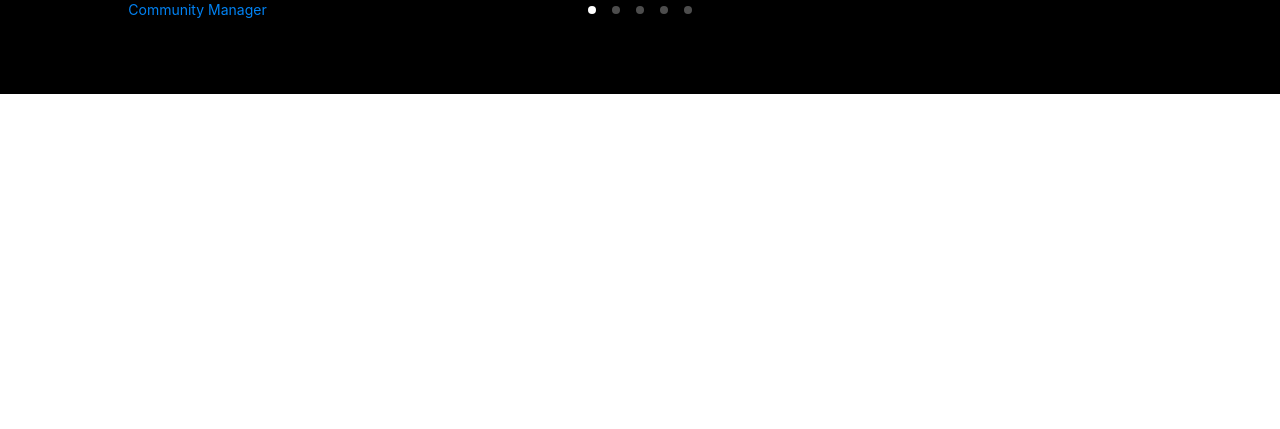
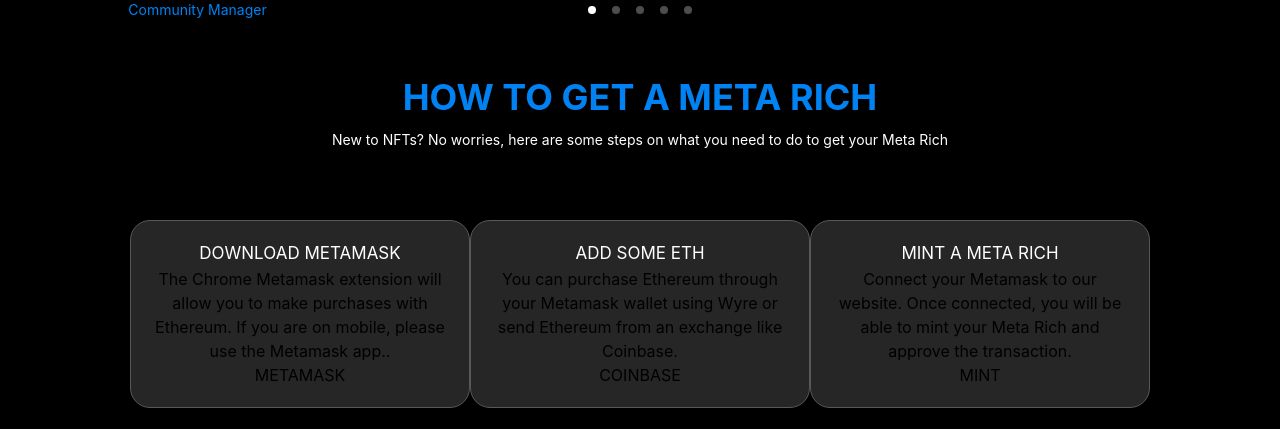
Before and after one commit to DukeHonety/metarich, a React (Create React App) app: page / in a window 1280 px wide. Shown: the part 4837-5266 px from the top of the page. Before the commit the page ends 4931 px from the top, so only its background shows below. Built offline with nearby package versions, Linux system fonts and the light colour scheme.

Commit message:
chore: show `metarichway` tab

```diff
--- /dev/null
+++ b/src/views/howtoget/data.json
@@ -0,0 +1,24 @@
+{
+    "metarich": [ {
+            "title": "DOWNLOAD METAMASK",
+            "img": "https://uploads-ssl.webflow.com/6190a1f04e2d84fef77d7bdd/61b909e9df48e34b2f2182ad_metamask.14d6da9e.gif",
+            "detail": "The Chrome Metamask extension will allow you to make purchases with Ethereum. If you are on mobile, please use the Metamask app..",
+            "btnLink": "https://metamask.io/",
+            "btnName": "METAMASK"
+        },
+        {
+            "title": "ADD SOME ETH",
+            "img": "https://uploads-ssl.webflow.com/6190a1f04e2d84fef77d7bdd/61b90f5f356a8444dd26b297_ethereum.3d198f77.gif",
+            "detail": "You can purchase Ethereum through your Metamask wallet using Wyre or send Ethereum from an exchange like Coinbase.",
+            "btnLink": "https://www.coinbase.com/de/",
+            "btnName": "COINBASE"
+        },
+        {
+            "title": "MINT A META RICH",
+            "img": "https://uploads-ssl.webflow.com/6190a1f04e2d84fef77d7bdd/61ba418d402e301abecb15ad_Shouriken%2022(1).gif",
+            "detail": "Connect your Metamask to our website. Once connected, you will be able to mint your Meta Rich and approve the transaction.",
+            "btnLink": "/mint",
+            "btnName": "MINT"
+        }
+    ]
+}
--- /dev/null
+++ b/src/views/howtoget/getWay.tsx
@@ -0,0 +1,26 @@
+
+const Getway = (props:any) => {
+    const info = props.info;
+    const num = props.num;
+    const wayClass = {
+        contain: "w-1/3 p-20p pt-0 border border-solid border-getWay rounded-20p bg-roadStep text-center",
+        title: "mb-0 text-white text-17p text-center",
+        imgDiv: "flex justify-center items-center",
+        img: "w-full h-full border border-solid border-getWay",
+        detail: "",
+        btn: ""
+    };
+    return (
+        <div className={wayClass.contain}>
+            <div>
+
+            </div>
+            <h1 className={wayClass.title}>{info.title}</h1>
+            <p className={wayClass.detail}>{info.detail}</p>
+            <a className={wayClass.btn} href={info.btnLink}>{info.btnName}</a>
+        </div>
+    );
+
+}
+
+export default Getway;
--- /dev/null
+++ b/src/views/howtoget/howtoget.tsx
@@ -0,0 +1,31 @@
+import Getway from "./getWay";
+import Data from "./data.json"
+
+const Howtoget = () =>{
+    const getWays = Data.metarich;
+    const classAry = {
+        contain : "",
+        title : "mb-5p mt-20p text-Mint text-36p font-bold text-center uppercase",
+        description : "text-white text-center text-roboto text-14p",
+        meta: "flex mt-70p px-130p justify-space-between items-center",
+    };
+    const stringAry = {
+        title: "HOW TO GET A META RICH",
+        description : "New to NFTs? No worries, here are some steps on what you need to do to get your Meta Rich",
+    };
+    return (
+        <div className={classAry.contain}>
+            <h3 className={classAry.title}>{stringAry.title}</h3>
+            <p className={classAry.description}>{stringAry.description}</p>
+            <div className={classAry.meta}>
+                {
+                    getWays.map( (way:any, key:number) => {
+                        return <Getway info={way} key={key} num={key} />;
+                    })
+                }
+            </div>
+        </div>
+    );
+}
+
+export default Howtoget;
--- a/src/views/index.tsx
+++ b/src/views/index.tsx
@@ -5,7 +5,7 @@
 import PageHeader from "../components/header";
 import PageFooter from "../components/footer";
 import MintPage from "./mintDiv/mintDiv";
-
+import Howtoget from "./howtoget/howtoget";
 const Richyshib = () =>{
     return (
         <>
@@ -16,6 +16,7 @@
                 <Roadmaps />
                 <Rarities />
                 <Teams />
+                <Howtoget />
                 <PageFooter />
             </div>
         </>
--- a/tailwind.config.js
+++ b/tailwind.config.js
@@ -14,6 +14,7 @@
         "rarityMenuDisable": "#b6b6b6",
         "rarityMenuLine": "#8f8e8e",
         "rarityPersonRate": "#a3a3a3",
+        "getWay" : "#585858",
       },
     },
     fontFamily:{
```
